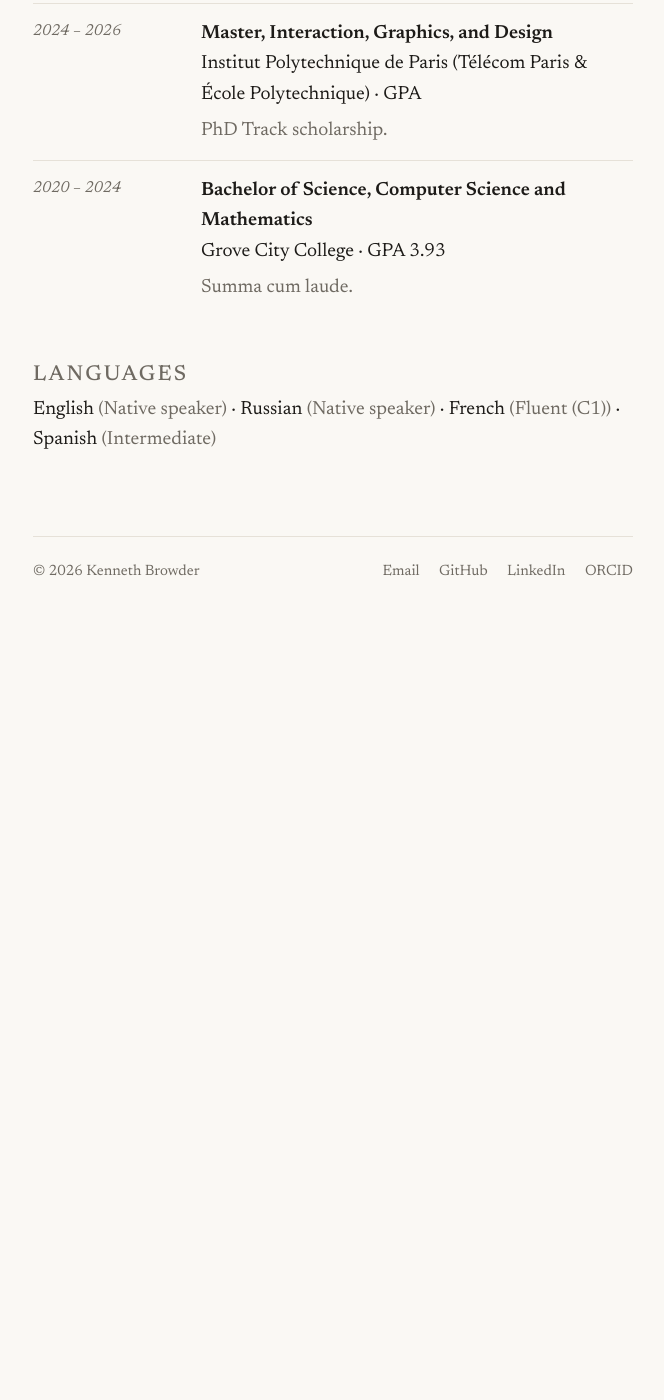
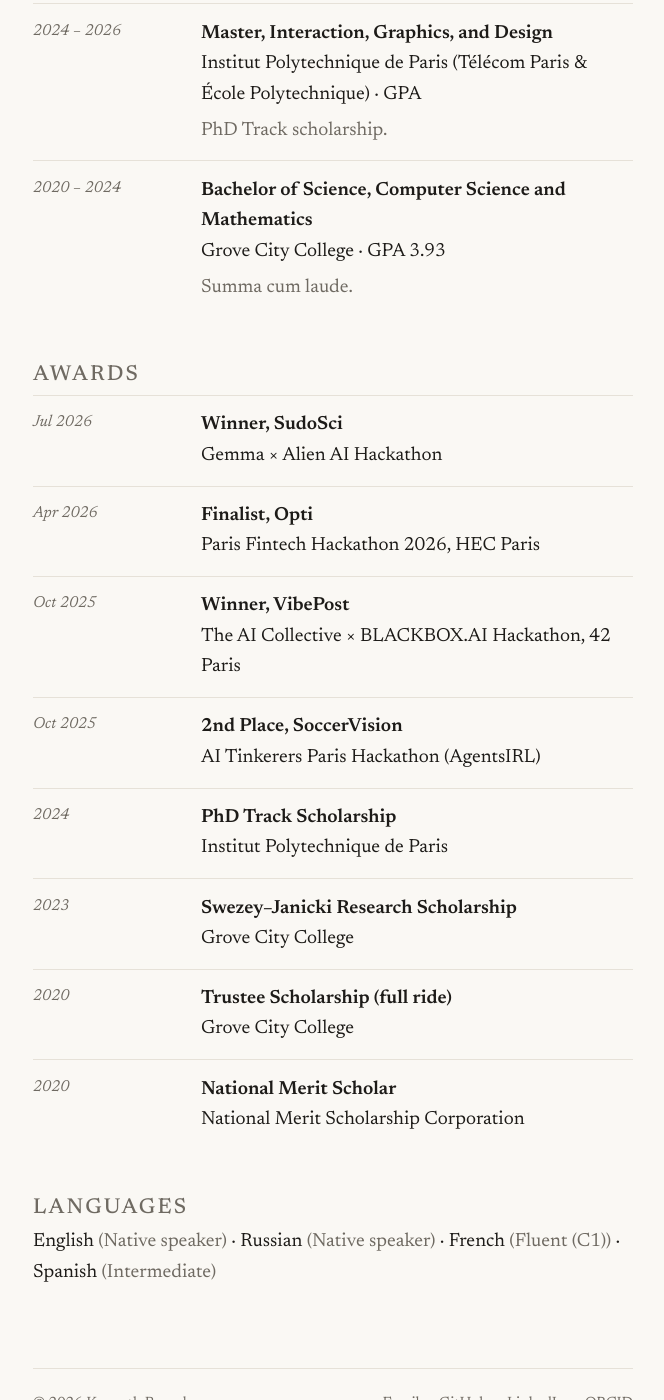
Before and after one commit to pandanautinspace/pandanautinspace.github.io, a Jekyll site: the page built from cv.html, in a window 1280 px wide and 1400 px high, scrolled down 1953 px. Shown: the whole window, without its empty margins (307-971 px from the left). Built offline with Jekyll 4.4.1, drawn with Linux system fonts in a browser that asks for light colours; before the commit the page ends 2583 px from its top, so only the background shows below that.

Commit message:
update CV and hackathon projects

```diff
--- a/_config.yml
+++ b/_config.yml
@@ -40,6 +40,7 @@ defaults:
 
 exclude:
   - interview_transcript_brief.md
+  - old-honors.md
   - README.md
   - Gemfile
   - Gemfile.lock
--- a/_data/cv.json
+++ b/_data/cv.json
@@ -127,6 +127,48 @@
       "note": "Summa cum laude."
     }
   ],
+  "awards": [
+    {
+      "title": "Winner, SudoSci",
+      "awarder": "Gemma × Alien AI Hackathon",
+      "date": "2026-07-25"
+    },
+    {
+      "title": "Finalist, Opti",
+      "awarder": "Paris Fintech Hackathon 2026, HEC Paris",
+      "date": "2026-04-26"
+    },
+    {
+      "title": "Winner, VibePost",
+      "awarder": "The AI Collective × BLACKBOX.AI Hackathon, 42 Paris",
+      "date": "2025-10-21"
+    },
+    {
+      "title": "2nd Place, SoccerVision",
+      "awarder": "AI Tinkerers Paris Hackathon (AgentsIRL)",
+      "date": "2025-10-11"
+    },
+    {
+      "title": "PhD Track Scholarship",
+      "awarder": "Institut Polytechnique de Paris",
+      "date": "2024"
+    },
+    {
+      "title": "Swezey–Janicki Research Scholarship",
+      "awarder": "Grove City College",
+      "date": "2023"
+    },
+    {
+      "title": "Trustee Scholarship (full ride)",
+      "awarder": "Grove City College",
+      "date": "2020"
+    },
+    {
+      "title": "National Merit Scholar",
+      "awarder": "National Merit Scholarship Corporation",
+      "date": "2020"
+    }
+  ],
   "languages": [
     {
       "language": "English",
@@ -148,6 +190,6 @@
   "meta": {
     "canonical": "https://raw.githubusercontent.com/reorx/jsoncv/master/schema/jsoncv.schema.json",
     "version": "v2.0.0",
-    "lastModified": "2026-10-06"
+    "lastModified": "2026-11-13"
   }
 }
--- a/cv.html
+++ b/cv.html
@@ -32,6 +32,19 @@ permalink: /cv/
   </div>
   {% endfor %}
 
+  {% if cv.awards.size > 0 %}
+  <h2 class="section-label">Awards</h2>
+  {% for a in cv.awards %}
+  <div class="cv-item">
+    <div class="cv-when">{% if a.date.size == 4 %}{{ a.date }}{% else %}{{ a.date | date: '%b %Y' }}{% endif %}</div>
+    <div>
+      <div class="cv-title"><strong>{{ a.title }}</strong></div>
+      <div>{{ a.awarder }}</div>
+    </div>
+  </div>
+  {% endfor %}
+  {% endif %}
+
   <h2 class="section-label">Languages</h2>
   <p>{% for l in cv.languages %}{{ l.language }} <span class="muted">({{ l.fluency }})</span>{% unless forloop.last %} · {% endunless %}{% endfor %}</p>
 </article>
```
Also changed, not shown: _projects/football-commentator.md (+3 -3 lines), _projects/opti-ai-cost-auditor.md (+2 -2 lines), _projects/vibepost.md (+2 -2 lines), old-honors.md (added, +27 -0 lines).
